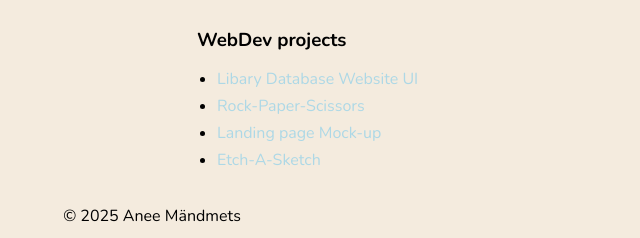
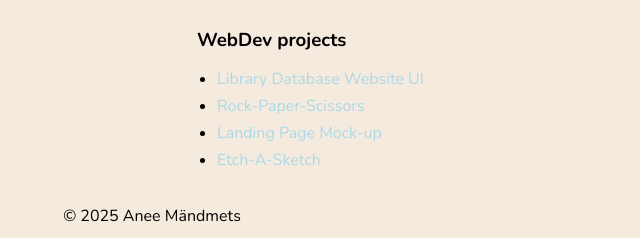
Before and after one commit to azalea-aztech/azalea-aztech.github.io, a plain HTML site: page index.html in a window 1280 px wide. Shown: the part 1564-1802 px from the top of the page, 488-1128 px from the left. Drawn offline with nearby package versions, Linux system fonts and the light colour scheme.

Commit message:
Fix spelling mistakes

```diff
--- a/index.html
+++ b/index.html
@@ -77,9 +77,9 @@
         <div class="projects-container">
             <h3 class="project-topic">WebDev projects</h3>
             <ul>
-                <li><a href="projects/website-library-ui.html" target="_blank">Libary Database Website UI</a></li>
+                <li><a href="projects/website-library-ui.html" target="_blank">Library Database Website UI</a></li>
                 <li><a href="projects/OdinRockPaperScissors-main/index.html" target="_blank">Rock-Paper-Scissors</a></li>
-                <li><a href="projects/landing-page-odin-main/index.html" target="_blank">Landing page Mock-up</a></li>
+                <li><a href="projects/landing-page-odin-main/index.html" target="_blank">Landing Page Mock-up</a></li>
                 <li><a href="projects/OdinEtchASketch-main/index.html" target="_blank">Etch-A-Sketch</a></li>
             </ul>
         </div>
```
